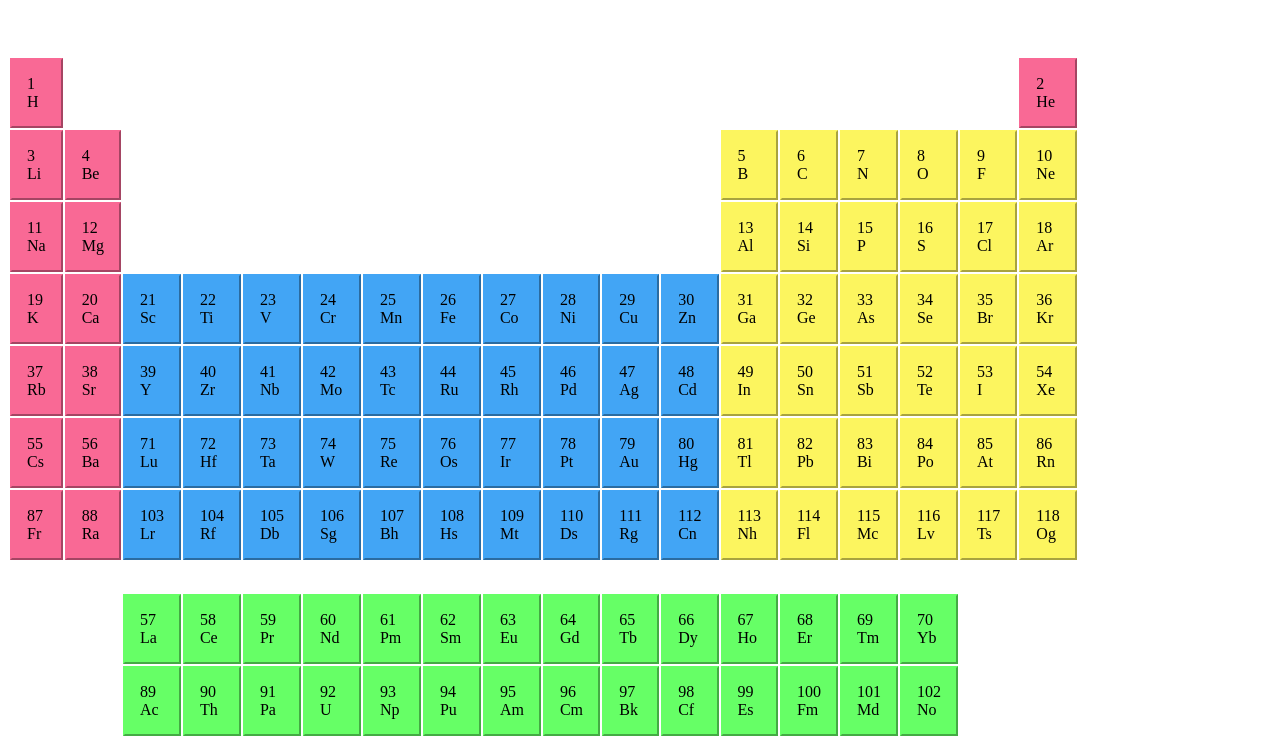
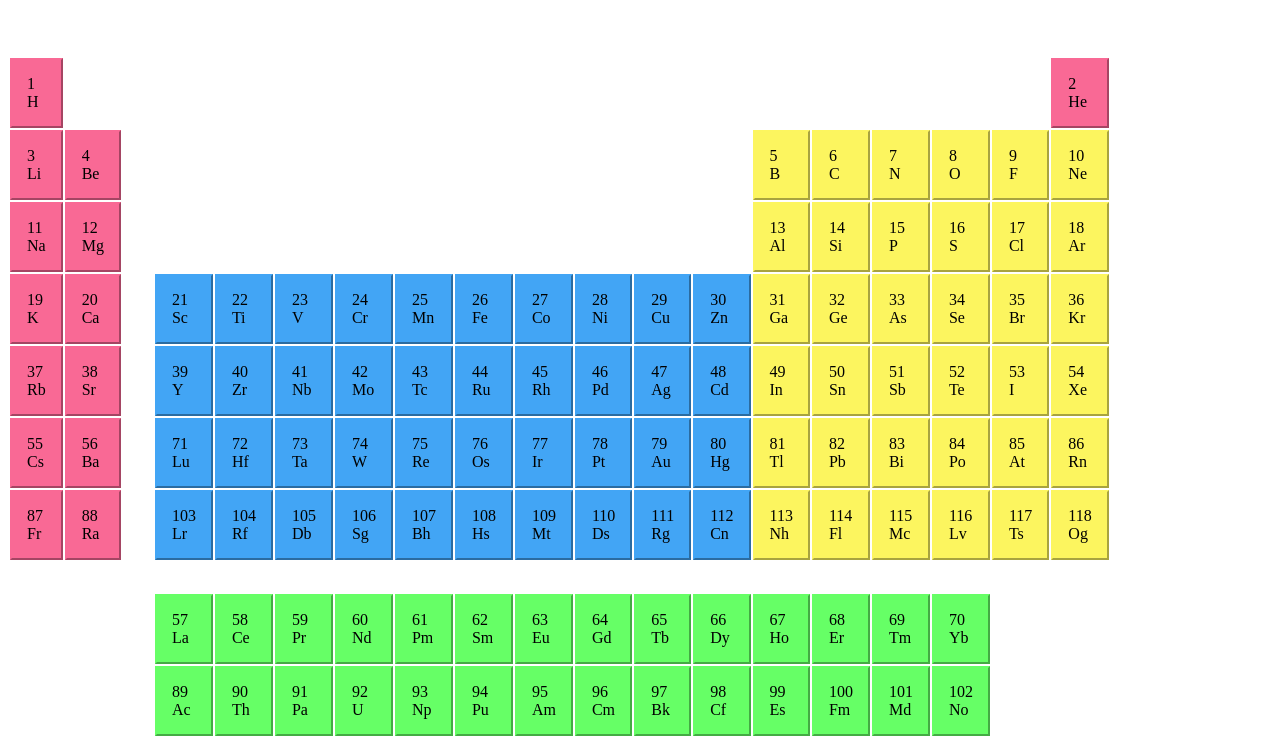
Before and after one commit to mohsinnoor123445-ops/periodic_table, a plain HTML site: page index.html in a window 1280 px wide. Shown: the part 60-800 px from the top of the page. Drawn offline with Linux system fonts and the light colour scheme.

Commit message:
update html or css and add comments

```diff
--- a/index.html
+++ b/index.html
@@ -24,7 +24,7 @@ Thank you sir. -->
     <thead>
         <tr>
             <td class="pink">1<br>H</td>
-            <td colspan="16"></td>
+            <td colspan="17"></td>
             <td class="pink">2 <br>He</td>
         </tr>
     </thead>
@@ -32,7 +32,7 @@ Thank you sir. -->
         <tr>
             <td class="pink">3 <br>Li</td>
             <td class="pink">4 <br>Be</td>
-            <td  colspan="10"></td>
+            <td  colspan="11"></td>
             <td class="yellow">5 <br>B</td>
             <td class="yellow">6 <br>C</td>
             <td class="yellow">7 <br>N</td>
@@ -43,7 +43,7 @@ Thank you sir. -->
         <tr>
             <td class="pink">11 <br>Na</td>
             <td class="pink">12 <br>Mg</td>
-            <td  colspan="10"></td>
+            <td  colspan="11"></td>
             <td class="yellow">13 <br>Al</td>
             <td class="yellow">14 <br>Si</td>
             <td class="yellow">15 <br>P</td>
@@ -54,6 +54,7 @@ Thank you sir. -->
         <tr>
             <td class="pink">19 <br>K</td>
             <td class="pink">20 <br>Ca</td>
+             <td colspan="1"></td>
             <td class="blue">21 <br>Sc</td>
             <td class="blue">22 <br>Ti</td>
             <td class="blue">23 <br>V</td>
@@ -74,6 +75,7 @@ Thank you sir. -->
         <tr>
             <td class="pink">37 <br>Rb</td>
             <td class="pink">38 <br>Sr</td>
+             <td colspan="1"></td>
             <td class="blue">39 <br>Y</td>
             <td class="blue">40 <br>Zr</td>
             <td class="blue">41 <br>Nb</td>
@@ -94,6 +96,7 @@ Thank you sir. -->
         <tr>
             <td class="pink">55 <br>Cs</td>
             <td class="pink">56 <br>Ba</td>
+             <td colspan="1"></td>
             <td class="blue">71 <br>Lu</td>
             <td class="blue">72 <br>Hf</td>
             <td class="blue">73 <br>Ta</td>
@@ -114,6 +117,7 @@ Thank you sir. -->
         <tr>
             <td class="pink">87 <br>Fr</td>
             <td class="pink">88 <br>Ra</td>
+            <td colspan="1"></td>
             <td class="blue">103 <br>Lr</td>
             <td class="blue">104 <br>Rf</td>
             <td class="blue">105 <br>Db</td>
@@ -136,7 +140,7 @@ Thank you sir. -->
         <tr><td colspan="18" ></td></tr>
         <tr>
 
-            <td  colspan="2"></td>
+            <td  colspan="3"></td>
             <td class="green">57 <br>La</td>
             <td class="green">58 <br>Ce</td>
             <td class="green">59 <br>Pr</td>
@@ -153,7 +157,7 @@ Thank you sir. -->
             <td class="green">70 <br>Yb</td>
         </tr>
         <tr>
-            <td  colspan="2"></td>
+            <td  colspan="3"></td>
             <td class="green">89 <br>Ac</td>
             <td class="green">90 <br>Th</td>
             <td class="green">91 <br>Pa</td>
--- a/style.css
+++ b/style.css
@@ -1,3 +1,8 @@
+/* Information:
+Maine CSS me elements ke liye alag colors use kiye hain.
+Pink, green, yellow aur blue colors se groups ko alag dikhaya hai.
+Outset border se table ko 3D aur attractive look diya hai. */
+
 .pink{background-color:#f96995;
 border: 2px outset #f96995;}
 
```
